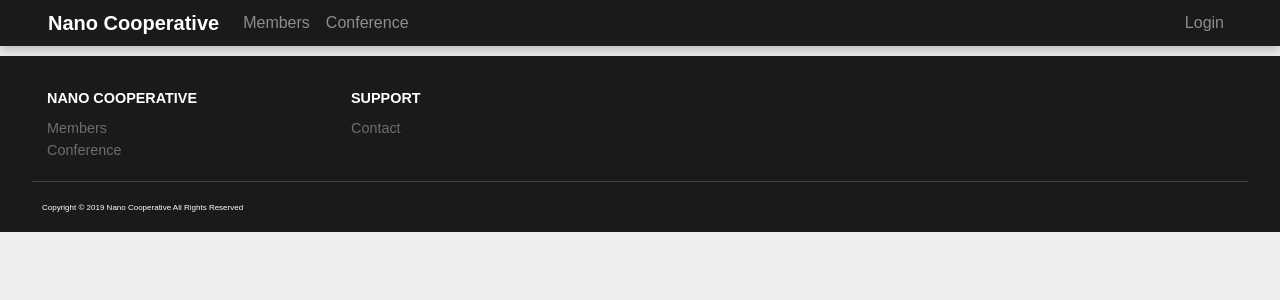
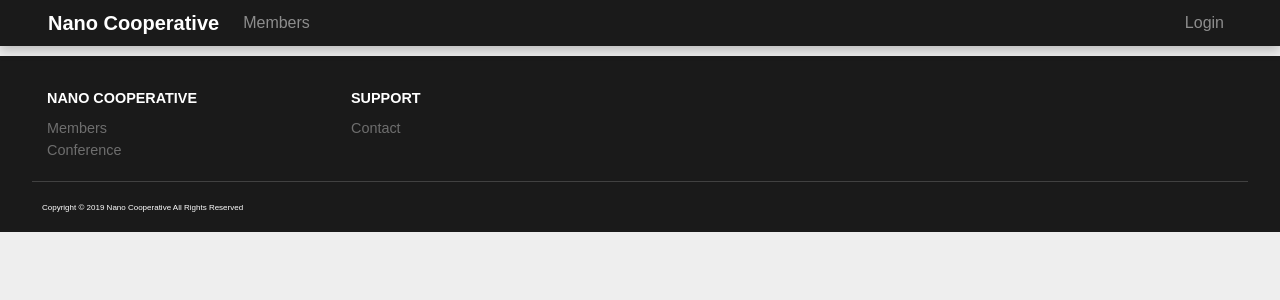
Before and after one commit to bwpikaard/punc-website, a PHP site: template templates/template.twig in a window 1280 px wide. Shown: the top 300 px of the page. Run offline with PHP 8.4, Linux system fonts and the light colour scheme; the template is opened without the code that fills it, so the values that code supplies are empty; some libraries are stand-ins or nearby versions.

Commit message:
Remove Conference Page

```diff
--- a/templates/template.twig
+++ b/templates/template.twig
@@ -46,9 +46,6 @@
                     <ul class="navbar-nav mr-auto">
                         <li class="nav-item">
                             <a class="nav-link" href="/members" tabindex="-1">Members</a>
-                        </li>
-                        <li class="nav-item">
-                            <a class="nav-link" href="/conference" tabindex="-1">Conference</a>
                         </li>
                         {% for page in navpages %}
                             <li class="nav-item">
```
